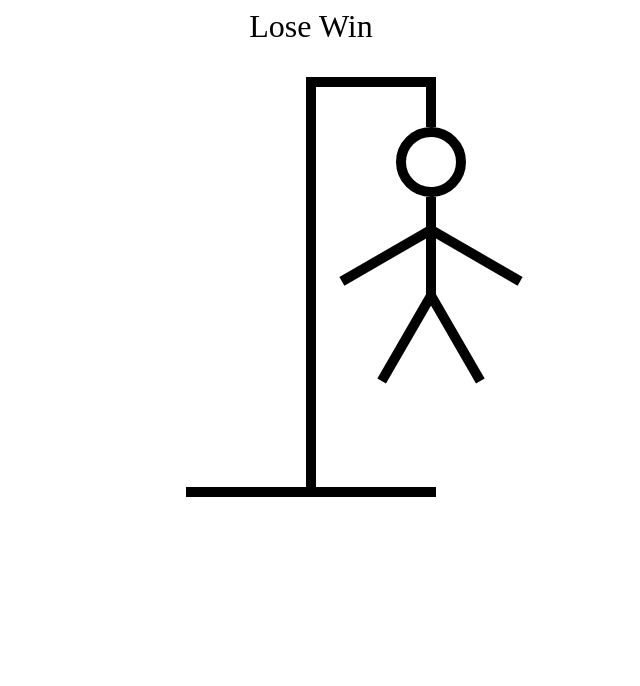
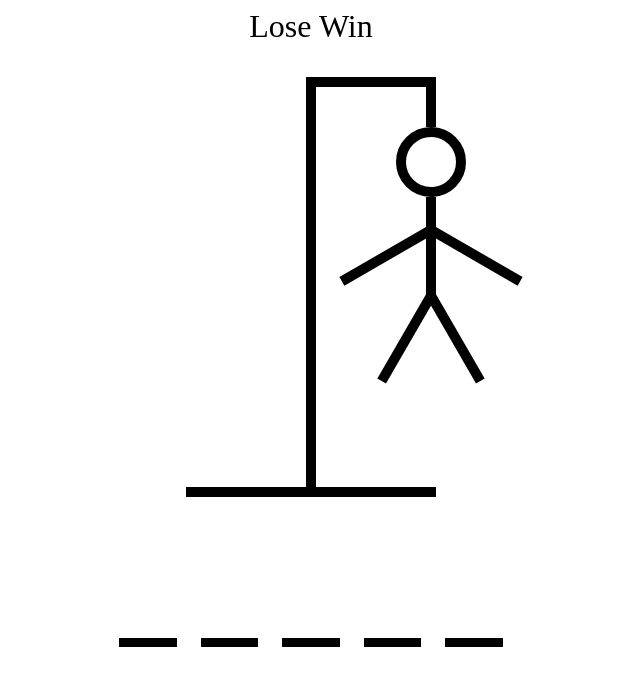
Before and after one commit to Codeyg12/hangmanReact, a React (Vite) app: page / in a window 1280 px wide. Shown: the top 686 px of the page, without its empty margins (329-969 px from the left). Built offline with nearby package versions, Linux system fonts and the light colour scheme.

Commit message:
added word spaces

```diff
--- a/src/App.css
+++ b/src/App.css
@@ -149,3 +149,17 @@
   rotate: -60deg;
   transform-origin: right bottom;
 }
+
+.wordDisplay {
+  display: flex;
+  gap: .25em;
+  font-size: 6rem;
+  font-weight: bold;
+  text-transform: uppercase;
+  /* Set star wars font */
+  font-family: monospace;
+}
+
+.wordSpace {
+  border-bottom: .1em solid black;
+}
--- a/src/components/HangmanWord.js
+++ /dev/null
@@ -1,3 +0,0 @@
-export function HangmanWord() {
-
-}
--- /dev/null
+++ b/src/components/HangmanWord.jsx
@@ -0,0 +1,23 @@
+export function HangmanWord() {
+  const guessedLettters = [];
+
+  const word = 'codey'
+
+  return (
+    <div className="wordDisplay">
+      {word.split("").map((letter, i) => (
+        <span className="wordSpace" key={i}>
+          <span
+            style={{
+              visibility: guessedLettters.includes(letter)
+                ? "visible"
+                : "hidden",
+            }}
+          >
+            {letter}
+          </span>
+        </span>
+      ))}
+    </div>
+  );
+}
```
